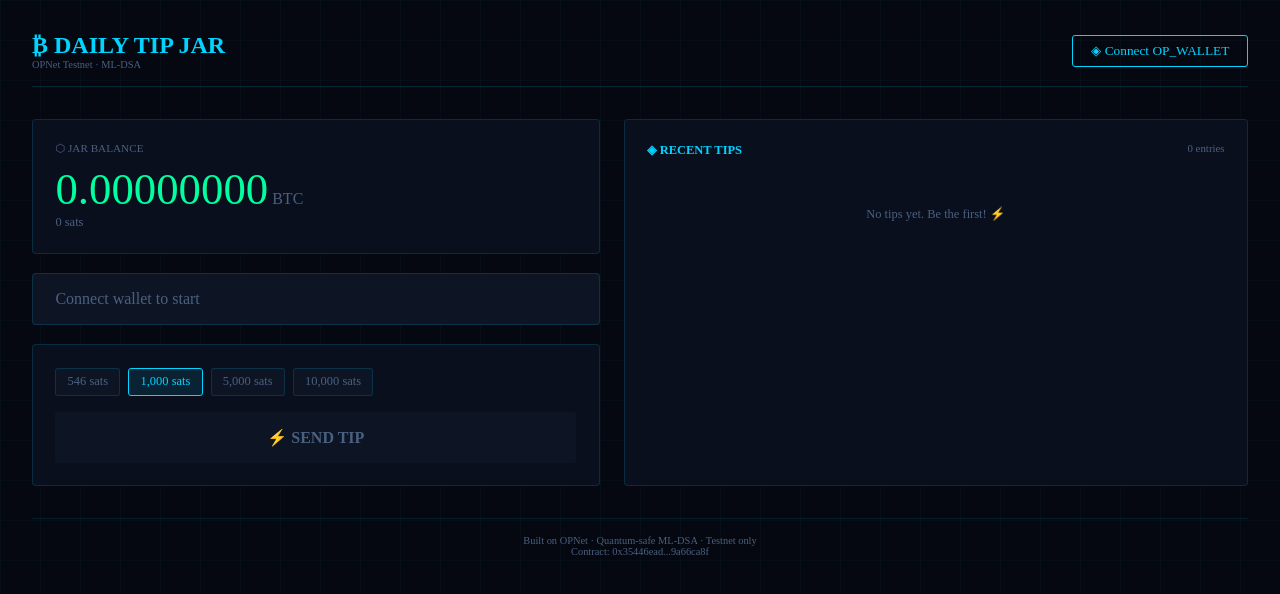
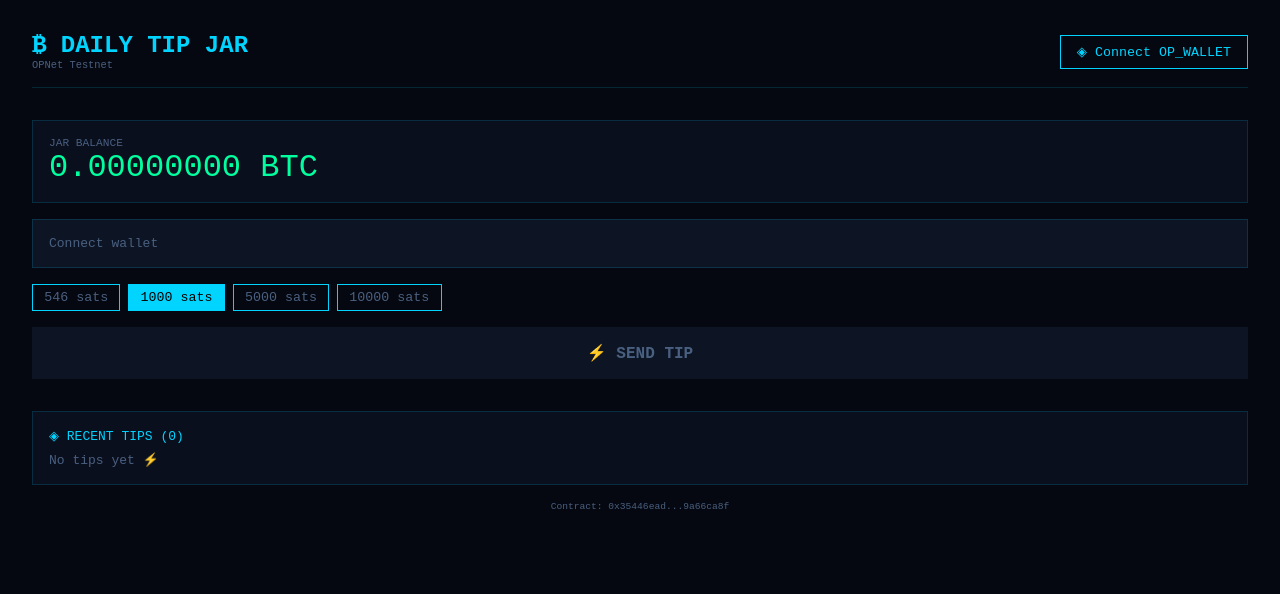
Before and after one commit to Artem1981777/daily-btc-tip-jar, a React (Vite) app in the folder frontend/: page / in a window 1280 px wide. Shown: the top 594 px of the page. Built offline with nearby package versions, Linux system fonts and the light colour scheme.

Commit message:
feat: real OP_WALLET interaction via signAndBroadcastInteraction

```diff
--- a/frontend/package.json
+++ b/frontend/package.json
@@ -9,6 +9,8 @@
     "preview": "vite preview"
   },
   "dependencies": {
+    "@btc-vision/transaction": "^1.8.0",
+    "opnet": "^1.8.3",
     "react": "^18.3.1",
     "react-dom": "^18.3.1"
   },
--- a/frontend/src/App.tsx
+++ b/frontend/src/App.tsx
@@ -11,121 +11,70 @@ export default function App() {
   const [status, setStatus] = useState("idle");
   const [amount, setAmount] = useState(1000);
   const [showAnim, setShowAnim] = useState(false);
-  const [tips, setTips] = useState<{sender:string,amount:number,time:string}[]>([]);
+  const [tips, setTips] = useState([]);
 
-  useEffect(() => {
-    if (seconds <= 0) return;
-    const t = setInterval(() => setSeconds(s => Math.max(0, s - 1)), 1000);
-    return () => clearInterval(t);
-  }, [seconds]);
-
-  function hms(s: number) {
-    const h = Math.floor(s / 3600);
-    const m = Math.floor((s % 3600) / 60);
-    const sec = s % 60;
-    return [h, m, sec].map(v => String(v).padStart(2, "0")).join(":");
-  }
+  const canTip = connected && seconds === 0;
 
   async function connect() {
     try {
-      const wallet = (window as any).opnet || (window as any).unisat;
-      if (!wallet) { alert("Please install OP_WALLET!"); return; }
-      const accounts = await wallet.requestAccounts();
-      if (accounts && accounts.length > 0) {
-        setAddress(accounts[0]);
-        setConnected(true);
-      }
-    } catch (e: any) {
-      alert("Failed to connect: " + e.message);
-    }
+      const w = window.opnet || window.unisat;
+      if (!w) { alert("Install OP_WALLET!"); return; }
+      const acc = await w.requestAccounts();
+      if (acc.length > 0) { setAddress(acc[0]); setConnected(true); }
+    } catch(e) { alert("Error: " + e.message); }
   }
 
   async function sendTip() {
-    if (!connected || seconds > 0) return;
+    if (!canTip) return;
     try {
       setStatus("sending");
-      const wallet = (window as any).opnet || (window as any).unisat;
-      if (!wallet) { alert("OP_WALLET not found!"); setStatus("idle"); return; }
-      const tx = await wallet.sendBitcoin(CONTRACT, amount);
-      console.log("Tip tx:", tx);
+      const w = window.opnet || window.unisat;
+      if (!w) { setStatus("error"); return; }
+      const result = await w.signAndBroadcastInteraction({
+        contractAddress: CONTRACT,
+        calldata: "0x" + "7d19d5b7" + amount.toString(16).padStart(64,"0"),
+        satsPerByte: 2,
+        priorityFee: 1000n,
+      });
+      console.log("tx:", result);
       setBalance(b => b + amount);
       setSeconds(COOLDOWN);
       setStatus("success");
       setShowAnim(true);
-      setTips(prev => [{ sender: address.slice(0,6) + "..." + address.slice(-4), amount, time: new Date().toLocaleString() }, ...prev.slice(0, 9)]);
+      setTips(p => [{sender: address.slice(0,6)+"..."+address.slice(-4), amount, time: new Date().toLocaleString()}, ...p.slice(0,9)]);
       setTimeout(() => { setShowAnim(false); setStatus("idle"); }, 3000);
-    } catch (e: any) {
-      console.error("Tip error:", e);
-      setStatus("error");
-      setTimeout(() => setStatus("idle"), 2000);
-    }
+    } catch(e) { console.error(e); setStatus("error"); setTimeout(() => setStatus("idle"), 2000); }
   }
 
-  const canTip = connected && seconds === 0;
+  function hms(s) {
+    return [Math.floor(s/3600), Math.floor((s%3600)/60), s%60].map(v => String(v).padStart(2,"0")).join(":");
+  }
 
   return (
-    <div style={{minHeight:"100vh",background:"#050810",color:"#c8d8f0",fontFamily:"Share Tech Mono monospace",padding:"2rem",backgroundImage:"linear-gradient(rgba(0,212,255,0.03) 1px,transparent 1px),linear-gradient(90deg,rgba(0,212,255,0.03) 1px,transparent 1px)",backgroundSize:"40px 40px"}}>
-      {showAnim && <div style={{position:"fixed",inset:0,display:"flex",alignItems:"center",justifyContent:"center",fontSize:"8rem",zIndex:999,pointerEvents:"none",animation:"fadeOut 3s forwards"}}>⚡</div>}
+    <div style={{minHeight:"100vh",background:"#050810",color:"#c8d8f0",fontFamily:"monospace",padding:"2rem"}}>
+      {showAnim && <div style={{position:"fixed",inset:0,display:"flex",alignItems:"center",justifyContent:"center",fontSize:"8rem",zIndex:999,pointerEvents:"none"}}>⚡</div>}
       <div style={{display:"flex",justifyContent:"space-between",alignItems:"center",borderBottom:"1px solid rgba(0,212,255,0.15)",paddingBottom:"1rem",marginBottom:"2rem"}}>
-        <div>
-          <div style={{fontSize:"1.5rem",color:"#00d4ff",fontWeight:"bold"}}>₿ DAILY TIP JAR</div>
-          <div style={{fontSize:"0.65rem",color:"#4a6080"}}>OPNet Testnet · ML-DSA</div>
-        </div>
-        {connected
-          ? <div style={{background:"rgba(0,212,255,0.1)",border:"1px solid rgba(0,212,255,0.3)",padding:"0.4rem 0.9rem",borderRadius:"3px",fontSize:"0.78rem"}}><span style={{color:"#00ff9f"}}>● </span><span style={{color:"#00d4ff"}}>TESTNET</span> {address.slice(0,6)}...{address.slice(-4)}</div>
-          : <button onClick={connect} style={{background:"transparent",border:"1px solid #00d4ff",color:"#00d4ff",padding:"0.45rem 1.1rem",borderRadius:"3px",cursor:"pointer",fontFamily:"inherit"}}>◈ Connect OP_WALLET</button>
-        }
+        <div><div style={{fontSize:"1.5rem",color:"#00d4ff",fontWeight:"bold"}}>₿ DAILY TIP JAR</div><div style={{fontSize:"0.65rem",color:"#4a6080"}}>OPNet Testnet</div></div>
+        {connected ? <div style={{color:"#00ff9f"}}>● {address.slice(0,6)}...{address.slice(-4)}</div> : <button onClick={connect} style={{background:"transparent",border:"1px solid #00d4ff",color:"#00d4ff",padding:"0.5rem 1rem",cursor:"pointer"}}>◈ Connect OP_WALLET</button>}
       </div>
-      <div style={{display:"grid",gridTemplateColumns:"1fr 1.1fr",gap:"1.5rem"}}>
-        <div style={{display:"flex",flexDirection:"column",gap:"1.2rem"}}>
-          <div style={{background:"#0a0f1e",border:"1px solid rgba(0,212,255,0.15)",borderRadius:"4px",padding:"1.4rem"}}>
-            <div style={{fontSize:"0.7rem",color:"#4a6080",marginBottom:"0.5rem"}}>⬡ JAR BALANCE</div>
-            <div style={{fontSize:"2.8rem",color:"#00ff9f"}}>{(balance/100000000).toFixed(8)}<span style={{fontSize:"1rem",color:"#4a6080"}}> BTC</span></div>
-            <div style={{fontSize:"0.78rem",color:"#4a6080"}}>{balance.toLocaleString()} sats</div>
-          </div>
-          <div style={{background:"#0d1525",border:"1px solid rgba(0,212,255,0.15)",borderRadius:"4px",padding:"1rem 1.4rem",display:"flex",alignItems:"center",justifyContent:"space-between"}}>
-            {canTip
-              ? <span style={{color:"#00ff9f",fontWeight:"bold"}}>⚡ READY TO TIP</span>
-              : seconds > 0
-                ? <><span style={{fontSize:"0.68rem",color:"#4a6080"}}>NEXT TIP IN</span><span style={{fontSize:"1.5rem",color:"#ff2d78"}}>{hms(seconds)}</span></>
-                : <span style={{color:"#4a6080"}}>Connect wallet to start</span>
-            }
-          </div>
-          <div style={{background:"#0a0f1e",border:"1px solid rgba(0,212,255,0.15)",borderRadius:"4px",padding:"1.4rem"}}>
-            <div style={{display:"flex",gap:"0.5rem",marginBottom:"1rem",flexWrap:"wrap"}}>
-              {[546,1000,5000,10000].map(p => (
-                <button key={p} onClick={() => setAmount(p)} style={{background:amount===p?"rgba(0,212,255,0.1)":"#0d1525",border:"1px solid "+(amount===p?"#00d4ff":"rgba(0,212,255,0.15)"),color:amount===p?"#00d4ff":"#4a6080",padding:"0.35rem 0.7rem",borderRadius:"3px",cursor:"pointer",fontFamily:"inherit",fontSize:"0.78rem"}}>{p.toLocaleString()} sats</button>
-              ))}
-            </div>
-            <button onClick={sendTip} disabled={!canTip} style={{width:"100%",padding:"1rem",background:canTip?"linear-gradient(135deg,#00d4ff,#7b2fff)":"#0d1525",border:"none",borderRadius:"3px",cursor:canTip?"pointer":"not-allowed",color:canTip?"#000":"#4a6080",fontFamily:"inherit",fontSize:"1rem",fontWeight:"bold"}}>
-              {status==="sending" ? "◌ Confirm in Wallet…" : status==="success" ? "✓ TIP SENT!" : status==="error" ? "✗ Error. Try again" : "⚡ SEND TIP"}
-            </button>
-            {status==="success" && <p style={{fontSize:"0.85rem",color:"#00ff9f",textAlign:"center",marginTop:"0.6rem"}}>⚡ Tip confirmed on-chain!</p>}
-          </div>
-        </div>
-        <div style={{background:"#0a0f1e",border:"1px solid rgba(0,212,255,0.15)",borderRadius:"4px",padding:"1.4rem"}}>
-          <div style={{display:"flex",justifyContent:"space-between",marginBottom:"1rem"}}>
-            <span style={{color:"#00d4ff",fontSize:"0.78rem",fontWeight:"bold"}}>◈ RECENT TIPS</span>
-            <span style={{color:"#4a6080",fontSize:"0.68rem"}}>{tips.length} entries</span>
-          </div>
-          {tips.length === 0
-            ? <div style={{color:"#4a6080",fontSize:"0.78rem",textAlign:"center",padding:"2rem"}}>No tips yet. Be the first! ⚡</div>
-            : tips.map((tip,i) => (
-              <div key={i} style={{display:"grid",gridTemplateColumns:"1.4rem 1fr 4rem 5rem",gap:"0.5rem",background:"#0d1525",padding:"0.45rem 0.6rem",borderRadius:"2px",fontSize:"0.72rem",marginBottom:"0.4rem"}}>
-                <span style={{color:"#4a6080"}}>{String(i+1).padStart(2,"0")}</span>
-                <span style={{color:"#c8d8f0",overflow:"hidden",textOverflow:"ellipsis",whiteSpace:"nowrap"}}>{tip.sender}</span>
-                <span style={{color:"#00ff9f",textAlign:"right"}}>{tip.amount.toLocaleString()}</span>
-                <span style={{color:"#4a6080",fontSize:"0.65rem",textAlign:"right"}}>{tip.time}</span>
-              </div>
-            ))
-          }
-        </div>
+      <div style={{marginBottom:"1rem",padding:"1rem",background:"#0a0f1e",border:"1px solid rgba(0,212,255,0.15)"}}>
+        <div style={{fontSize:"0.7rem",color:"#4a6080"}}>JAR BALANCE</div>
+        <div style={{fontSize:"2rem",color:"#00ff9f"}}>{(balance/1e8).toFixed(8)} BTC</div>
       </div>
-      <div style={{textAlign:"center",marginTop:"2rem",fontSize:"0.65rem",color:"#4a6080",borderTop:"1px solid rgba(0,212,255,0.1)",paddingTop:"1rem"}}>
-        Built on OPNet · Quantum-safe ML-DSA · Testnet only<br/>
-        Contract: {CONTRACT.slice(0,10)}...{CONTRACT.slice(-8)}
+      <div style={{marginBottom:"1rem",padding:"1rem",background:"#0d1525",border:"1px solid rgba(0,212,255,0.15)"}}>
+        {canTip ? <span style={{color:"#00ff9f"}}>⚡ READY TO TIP</span> : seconds > 0 ? <span style={{color:"#ff2d78"}}>NEXT TIP IN {hms(seconds)}</span> : <span style={{color:"#4a6080"}}>Connect wallet</span>}
       </div>
-      <style>{"@keyframes fadeOut{0%{opacity:1}80%{opacity:1}100%{opacity:0}}"}</style>
+      <div style={{marginBottom:"1rem"}}>
+        {[546,1000,5000,10000].map(p => <button key={p} onClick={() => setAmount(p)} style={{marginRight:"0.5rem",padding:"0.3rem 0.7rem",background:amount===p?"#00d4ff":"transparent",color:amount===p?"#000":"#4a6080",border:"1px solid #00d4ff",cursor:"pointer"}}>{p} sats</button>)}
+      </div>
+      <button onClick={sendTip} disabled={!canTip} style={{width:"100%",padding:"1rem",background:canTip?"#00d4ff":"#0d1525",color:canTip?"#000":"#4a6080",border:"none",cursor:canTip?"pointer":"not-allowed",fontSize:"1rem",fontWeight:"bold"}}>
+        {status==="sending"?"◌ Confirm...":status==="success"?"✓ SENT!":status==="error"?"✗ Error":"⚡ SEND TIP"}
+      </button>
+      <div style={{marginTop:"2rem",padding:"1rem",background:"#0a0f1e",border:"1px solid rgba(0,212,255,0.15)"}}>
+        <div style={{color:"#00d4ff",marginBottom:"0.5rem"}}>◈ RECENT TIPS ({tips.length})</div>
+        {tips.length===0 ? <div style={{color:"#4a6080"}}>No tips yet ⚡</div> : tips.map((t,i) => <div key={i} style={{display:"flex",justifyContent:"space-between",padding:"0.3rem 0",borderBottom:"1px solid rgba(0,212,255,0.1)"}}><span>{t.sender}</span><span style={{color:"#00ff9f"}}>{t.amount} sats</span></div>)}
+      </div>
+      <div style={{textAlign:"center",marginTop:"1rem",fontSize:"0.6rem",color:"#4a6080"}}>Contract: {CONTRACT.slice(0,10)}...{CONTRACT.slice(-8)}</div>
     </div>
   );
 }
```
Also changed, not shown: 1 other file (tests, documents, lock files or other folders).
